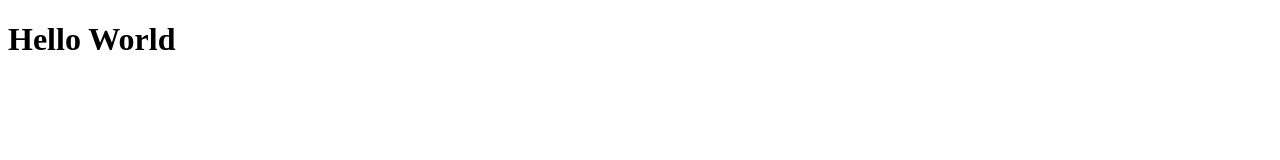
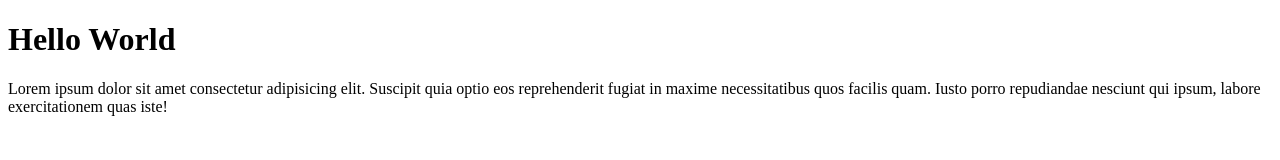
Before and after one commit to kangealme/kangealme-git-test, a plain HTML site: page index.html in a window 1280 px wide. Drawn offline with Linux system fonts and the light colour scheme.

Commit message:
Menambahkan paragrap file index

```diff
--- a/index.html
+++ b/index.html
@@ -7,5 +7,6 @@
 </head>
 <body>
     <h1>Hello World</h1>
+    <p>Lorem ipsum dolor sit amet consectetur adipisicing elit. Suscipit quia optio eos reprehenderit fugiat in maxime necessitatibus quos facilis quam. Iusto porro repudiandae nesciunt qui ipsum, labore exercitationem quas iste!</p>
 </body>
 </html>
```
